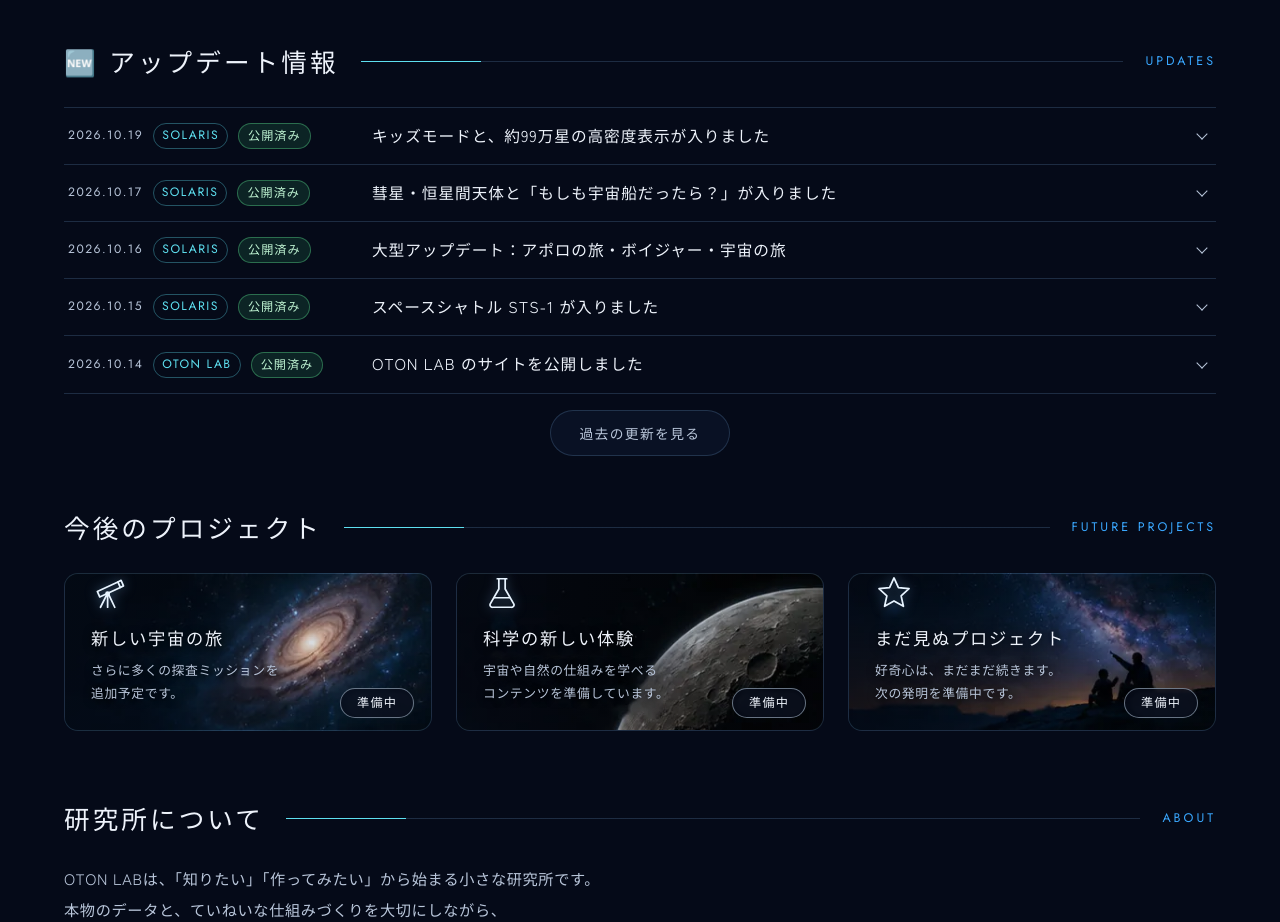
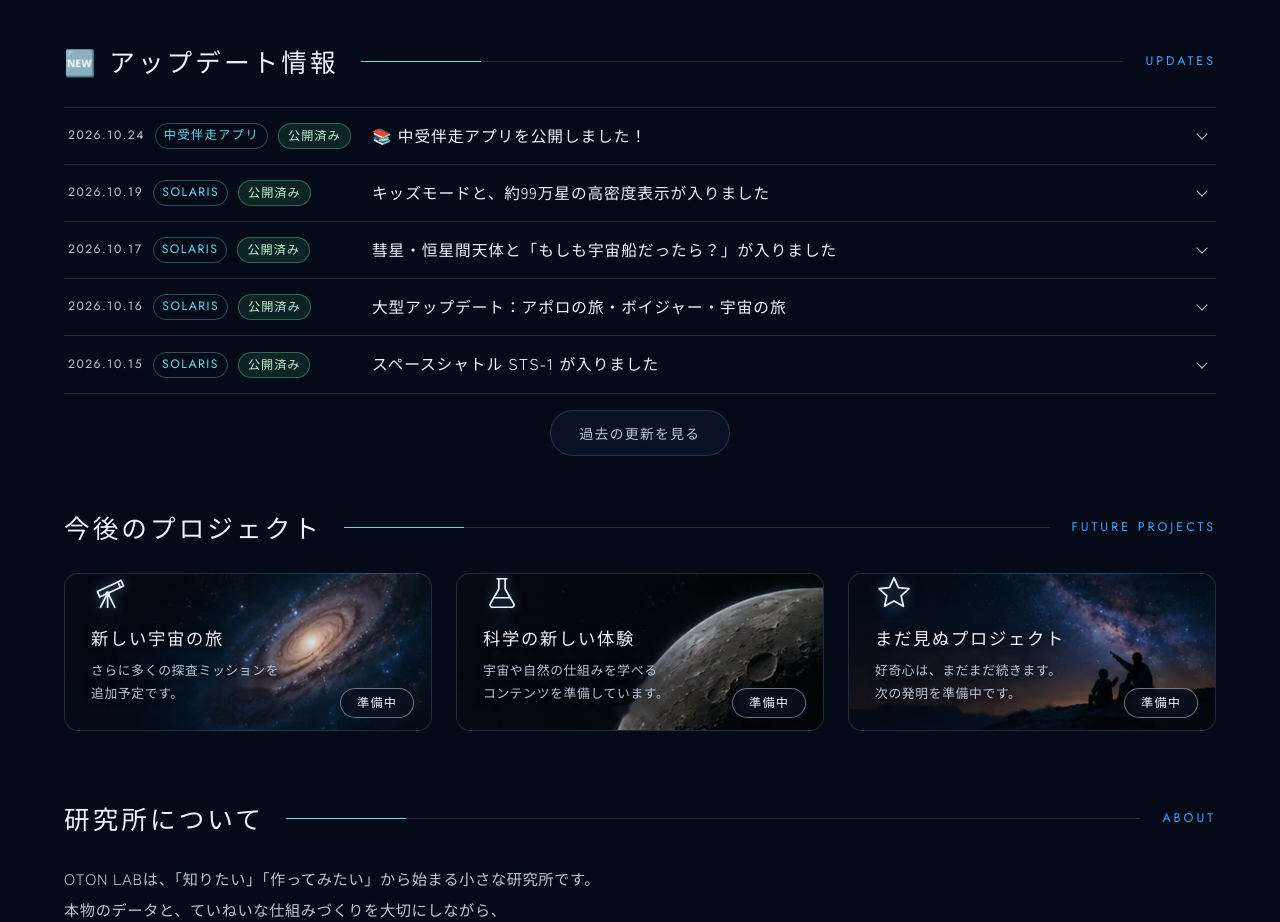
Before and after one commit to otonlab/otonlab.github.io, a plain HTML site: page index.html in a window 1280 px wide. Shown: the part 1780-2702 px from the top of the page. Drawn offline with Linux system fonts and the light colour scheme.

Commit message:
アップデート情報：10/24 中受伴走アプリを公開（本文に [文字](https://…) のリンクを書けるように）
Co-Authored-By: Claude Opus 5.5 <noreply@anthropic.com>

```diff
--- a/css/style.css
+++ b/css/style.css
@@ -345,6 +345,8 @@ br.sp { display: none; }
 .upd-body p { margin: 0 0 6px; }
 .upd-body ul { margin: 4px 0 6px; padding-left: 1.3em; }
 .upd-body b { color: var(--text); font-weight: 500; }
+.upd-body a { color: var(--accent); text-decoration: underline; text-underline-offset: 3px; }
+.upd-body a:hover { color: var(--text); }
 .upd-msg { padding: 14px 4px; font-size: .88rem; color: var(--text-3); border-bottom: 1px solid var(--line); }
 .upd-more {
   display: block; margin: 16px auto 0; min-height: 44px; padding: 10px 28px;
--- a/data/updates.json
+++ b/data/updates.json
@@ -9,9 +9,21 @@
     "solaris": {
       "name": "SOLARIS",
       "url": "https://otonlab.github.io/solaris/"
+    },
+    "chuju-bansou": {
+      "name": "中受伴走アプリ",
+      "url": "https://otonlab.github.io/chuju-bansou/"
     }
   },
   "items": [
+    {
+      "id": "chuju-bansou-2026-10-24",
+      "app": "chuju-bansou",
+      "status": "released",
+      "date": "2026-10-24",
+      "title": "📚 中受伴走アプリを公開しました！",
+      "body": "中学受験を頑張るご家庭をサポートする無料アプリ「中受伴走」を公開しました！\n\n浜学園の特殊な授業スケジュールに対応した予定管理をはじめ、成績管理・プリント管理・プリント消しゴムなど、保護者の「あったら便利」を形にしました。\n\n**[👉 中受伴走アプリを使ってみる](https://otonlab.github.io/chuju-bansou/)**\n\n※浜学園とは関係のない、個人が作った非公式のアプリです。"
+    },
     {
       "id": "solaris-2026-10-19",
       "app": "solaris",
--- a/js/updates.js
+++ b/js/updates.js
@@ -1,5 +1,5 @@
 // OTON LAB アップデート情報：data/updates.json を読んで表示する
-// 本文の書き方はオトン学園の data/updates.json と同じ（**太字**・行頭 ● / ・ は箇条書き・空行で段落）
+// 本文の書き方はオトン学園の data/updates.json と同じ（**太字**・行頭 ● / ・ は箇条書き・空行で段落）＋ [文字](https://…) でリンク
 (function (root) {
   const LATEST = 5; // 最初に見せる公開済みの件数
 
@@ -7,7 +7,9 @@
     return String(s).replace(/[&<>"']/g, c => ({ '&': '&amp;', '<': '&lt;', '>': '&gt;', '"': '&quot;', "'": '&#39;' }[c]));
   }
   function inline(s) {
-    return esc(s).replace(/\*\*(.+?)\*\*/g, '<b>$1</b>');
+    return esc(s)
+      .replace(/\*\*(.+?)\*\*/g, '<b>$1</b>')
+      .replace(/\[([^\]]+)\]\((https:\/\/[^\s()<>"]+)\)/g, '<a href="$2">$1</a>');   // [文字](https://…) はリンク（https だけ）
   }
 
   /** 本文 → HTML（段落と箇条書き） */
```
Also changed, not shown: tests/updates.test.mjs (+5 -0 lines).
